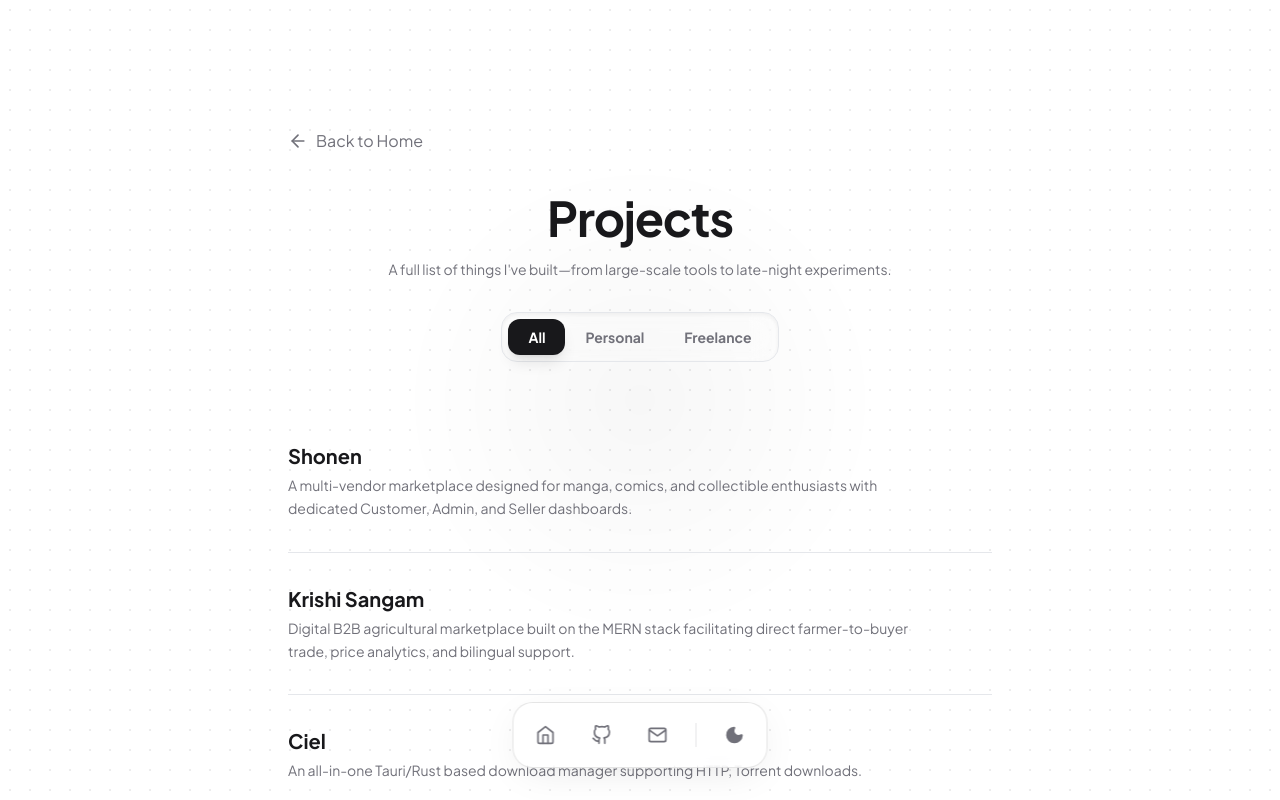
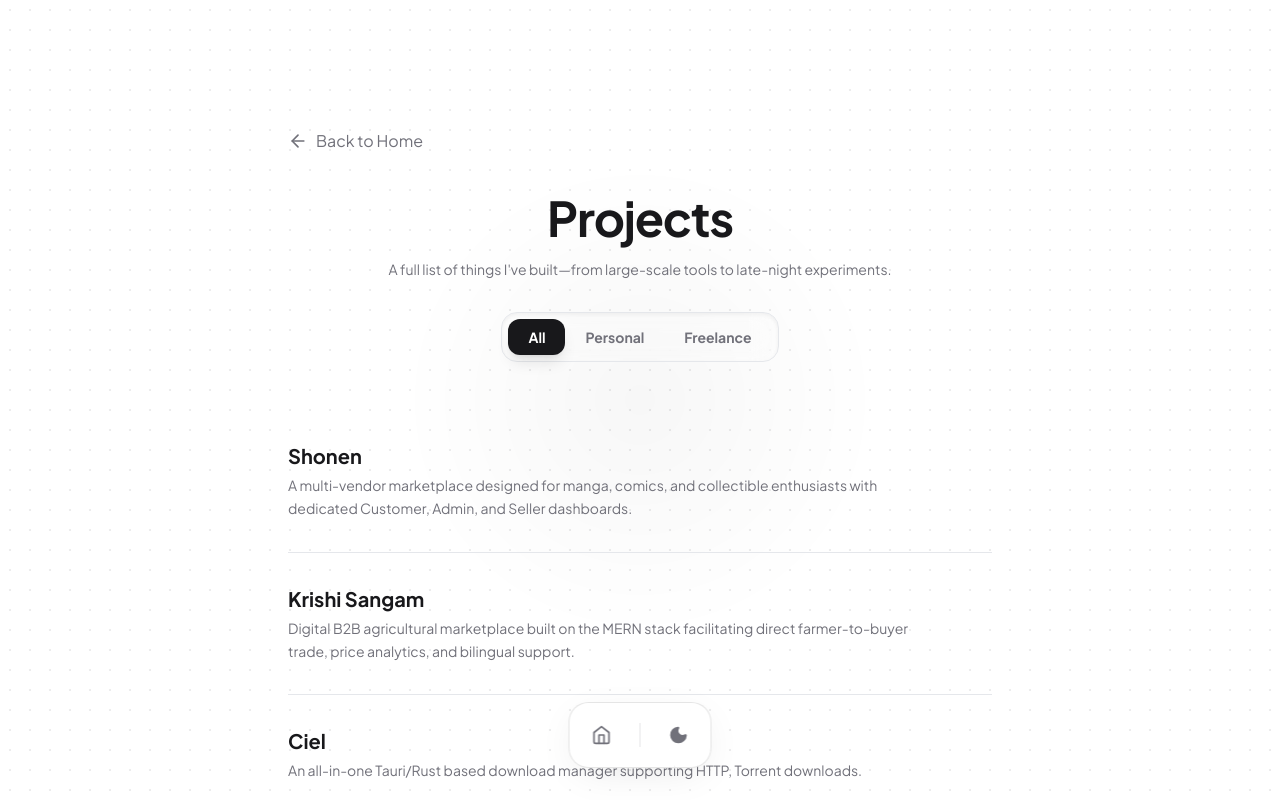
Before and after one commit to shubham-pathak1/portfolio, a React (Vite) app: page /projects in a window 1280 px wide. Shown: the top 800 px of the page. Built offline with nearby package versions, Linux system fonts and the light colour scheme.

Commit message:
refactor(ui): removed mail and github socials from dock, added github icon to about me section

```diff
--- a/src/components/sections/About.tsx
+++ b/src/components/sections/About.tsx
@@ -1,6 +1,6 @@
 import { motion, AnimatePresence } from "framer-motion";
 import { useState } from "react";
-import { Download, Mail, Linkedin } from "lucide-react";
+import { Download, Mail, Linkedin, Github } from "lucide-react";
 import profileImage from "../../assets/my_img.jpg";
 import rustIcon from "../../assets/rust.png";
 
@@ -16,6 +16,24 @@ export const About = () => {
         { id: "linux", name: "Linux", icon: "https://ik.imagekit.io/shubhampathak/portfolio/icons/linux-original.svg" }
     ];
 
+    const socials = [
+        {
+            href: "https://www.linkedin.com/in/shubham-pathak-05366b272/",
+            label: "Open LinkedIn profile",
+            icon: Linkedin
+        },
+        {
+            href: "mailto:shubhamxkcd@gmail.com",
+            label: "Send an email",
+            icon: Mail
+        },
+        {
+            href: "https://github.com/shubham-pathak1",
+            label: "Open GitHub profile",
+            icon: Github
+        }
+    ];
+
     return (
         <section className="min-h-[85vh] flex flex-col justify-center mb-24 relative">
             <motion.div
@@ -23,7 +41,7 @@ export const About = () => {
                 whileInView={{ y: 0, opacity: 1 }}
                 viewport={{ once: true, margin: "-100px" }}
                 transition={{ duration: 0.8, ease: [0.16, 1, 0.3, 1] }}
-                className="flex flex-col md:grid md:grid-cols-[320px_1fr] gap-4 md:gap-12 items-start"
+                className="group flex flex-col md:grid md:grid-cols-[320px_1fr] gap-4 md:gap-12 items-start"
             >
                 <div className="flex flex-row md:flex-col md:mx-0 gap-6 md:gap-8 items-center md:items-start shrink-0 w-full md:w-auto mb-2 md:mb-0">
                     <div className="relative p-1 md:p-2 rounded-full md:rounded-[2rem] bg-surface/50 border border-border/50 backdrop-blur-sm transition-all duration-500 group-hover:border-text-primary/20 shrink-0">
@@ -33,35 +51,75 @@ export const About = () => {
                                 alt="Shubham Pathak"
                                 loading="lazy"
                                 decoding="async"
-                                className="w-full h-full object-cover object-center scale-[1.7] md:scale-[1.8] grayscale group-hover:grayscale-0 transition-all duration-700 ease-out"
+                                className="w-full h-full object-cover object-center scale-[1.7] md:scale-[1.8] grayscale transition-all duration-700 ease-out"
                             />
                         </div>
-                        {/* Decorative Corner Accent (Desktop Only) */}
+
                         <div className="hidden md:block absolute -bottom-2 -right-2 w-12 h-12 border-b-2 border-r-2 border-text-primary/20 rounded-br-[2rem] group-hover:border-text-primary/40 transition-colors duration-500" />
                     </div>
 
                     <div className="flex md:hidden flex-col gap-1">
-                        <h2 className="text-3xl font-bold text-text-primary tracking-tight">About Me</h2>
+                        <h2 className="text-3xl font-bold text-text-primary tracking-tight">
+                            About Me
+                        </h2>
                     </div>
                 </div>
 
                 <div className="flex flex-col items-start text-left w-full">
-                    <h1 className="sr-only">Shubham Pathak | Software Engineer & Designer</h1>
-                    <h2 className="hidden md:block text-4xl md:text-5xl font-bold text-text-primary mb-8 leading-tight">About Me</h2>
-                    <div className="space-y-6 mb-8 md:mb-10">
+                    <h1 className="sr-only">
+                        Shubham Pathak | Software Engineer & Designer
+                    </h1>
+
+                    <h2 className="hidden md:block text-4xl md:text-5xl font-bold text-text-primary mb-8 leading-tight">
+                        About Me
+                    </h2>
+
+                    <div className="space-y-6 mb-8 md:mb-6">
                         <p className="text-text-primary md:text-text-secondary text-base md:text-xl leading-relaxed">
-                            I'm <span className="text-text-primary font-bold">Shubham</span>, a <span className="text-text-primary font-bold">full-stack developer</span> with a keen interest in <span className="text-text-primary font-bold">interaction design</span>. My work mainly revolves around <span className="text-text-primary font-bold">React</span>, <span className="text-text-primary font-bold">TypeScript</span>, and <span className="text-text-primary font-bold">Node.js</span>. I also have a deep appreciation for the <span className="text-text-primary font-bold">Linux ecosystem</span> and trying out new distros.
+                            I'm{" "}
+                            <span className="text-text-primary font-bold">
+                                Shubham
+                            </span>
+                            , a{" "}
+                            <span className="text-text-primary font-bold">
+                                full-stack developer
+                            </span>{" "}
+                            with a keen interest in{" "}
+                            <span className="text-text-primary font-bold">
+                                interaction design
+                            </span>
+                            . My work mainly revolves around{" "}
+                            <span className="text-text-primary font-bold">
+                                React
+                            </span>
+                            ,{" "}
+                            <span className="text-text-primary font-bold">
+                                TypeScript
+                            </span>
+                            , and{" "}
+                            <span className="text-text-primary font-bold">
+                                Node.js
+                            </span>
+                            . I also have a deep appreciation for the{" "}
+                            <span className="text-text-primary font-bold">
+                                Linux ecosystem
+                            </span>{" "}
+                            and trying out new distros.
                         </p>
                     </div>
 
+                    <div className="flex flex-col gap-10 md:gap-8 w-full">
+                        <div className="flex flex-col gap-4 items-start">
+                            <span className="text-sm font-medium text-text-secondary">
+                                Core stack & tools
+                            </span>
 
-
-                    <div className="flex flex-col gap-10 md:gap-12 w-full">
-                        <div className="flex flex-col gap-4 items-start">
-                            <span className="text-sm font-medium text-text-secondary">Core stack & tools</span>
                             <div className="flex flex-wrap gap-2.5 md:gap-4 items-center w-full">
                                 {skills.map((skill) => (
-                                    <div key={skill.id} className="relative group/skill z-0 hover:z-[100] focus-within:z-[100] w-10 h-10 flex items-center justify-center">
+                                    <div
+                                        key={skill.id}
+                                        className="relative group/skill z-0 hover:z-[100] focus-within:z-[100] w-10 h-10 flex items-center justify-center"
+                                    >
                                         <motion.button
                                             type="button"
                                             onMouseEnter={() => setHoveredSkill(skill.id)}
@@ -73,12 +131,16 @@ export const About = () => {
                                                 y: -5,
                                                 scale: 1.1,
                                                 zIndex: 50,
-                                                transition: { type: "spring", stiffness: 400, damping: 25 }
+                                                transition: {
+                                                    type: "spring",
+                                                    stiffness: 400,
+                                                    damping: 25
+                                                }
                                             }}
                                             aria-label={skill.name}
                                             className="w-10 h-10 rounded-full bg-surface-hover border border-border/50 grid place-items-center shadow-sm cursor-pointer relative appearance-none focus-visible:outline focus-visible:outline-2 focus-visible:outline-text-primary focus-visible:outline-offset-2"
                                         >
-                                            {skill.id === 'nextjs' ? (
+                                            {skill.id === "nextjs" ? (
                                                 <img
                                                     src={skill.icon}
                                                     alt={skill.name}
@@ -98,12 +160,25 @@ export const About = () => {
                                         <AnimatePresence>
                                             {hoveredSkill === skill.id && (
                                                 <motion.div
-                                                    initial={{ opacity: 0, y: 10, x: "-50%" }}
-                                                    animate={{ opacity: 1, y: 0, x: "-50%" }}
-                                                    exit={{ opacity: 0, y: 5, x: "-50%" }}
+                                                    initial={{
+                                                        opacity: 0,
+                                                        y: 10,
+                                                        x: "-50%"
+                                                    }}
+                                                    animate={{
+                                                        opacity: 1,
+                                                        y: 0,
+                                                        x: "-50%"
+                                                    }}
+                                                    exit={{
+                                                        opacity: 0,
+                                                        y: 5,
+                                                        x: "-50%"
+                                                    }}
                                                     className="absolute -top-12 left-1/2 px-3 py-1.5 rounded-lg bg-text-primary border border-text-primary shadow-2xl text-bg text-[10px] font-bold uppercase tracking-widest whitespace-nowrap z-[9999] pointer-events-none"
                                                 >
                                                     {skill.name}
+
                                                     <div className="absolute -bottom-1 left-1/2 -translate-x-1/2 w-2 h-2 bg-text-primary rotate-45" />
                                                 </motion.div>
                                             )}
@@ -113,7 +188,7 @@ export const About = () => {
                             </div>
                         </div>
 
-                        {/* Mobile-Only CTA Block (Relocated) */}
+                        {/* Mobile CTA */}
                         <div className="flex md:hidden items-center gap-3 w-full mb-10">
                             <a
                                 href="https://drive.google.com/file/d/12KIoZCeB7_BWNRpRyWUmXj2ica6L4b1w/view?usp=drive_link"
@@ -126,27 +201,27 @@ export const About = () => {
                                 Resume / CV
                             </a>
 
-                            {/* Minimal Social Row */}
                             <div className="flex items-center gap-4 px-2">
+                                {socials.map((social) => {
+                                    const Icon = social.icon;
+
+                                    return (
                                         <a
-                                    href="https://www.linkedin.com/in/shubham-pathak-05366b272/"
+                                            key={social.href}
+                                            href={social.href}
                                             target="_blank"
                                             rel="noopener noreferrer"
-                                    aria-label="Open LinkedIn profile"
+                                            aria-label={social.label}
                                             className="text-text-secondary hover:text-text-primary transition-colors"
                                         >
-                                    <Linkedin size={22} />
+                                            <Icon size={22} />
                                         </a>
-                                <a
-                                    href="mailto:shubhamxkcd@gmail.com"
-                                    aria-label="Send an email"
-                                    className="text-text-secondary hover:text-text-primary transition-colors"
-                                >
-                                    <Mail size={22} />
-                                </a>
+                                    );
+                                })}
                             </div>
                         </div>
 
+                        {/* Desktop CTA */}
                         <div className="hidden md:flex flex-wrap items-center justify-center md:justify-start gap-6">
                             <div className="flex items-center gap-3 flex-wrap justify-center">
                                 <a
@@ -162,22 +237,22 @@ export const About = () => {
                             </div>
 
                             <div className="flex items-center gap-2 px-4 py-2 rounded-xl bg-surface-hover/50 border border-border/50">
+                                {socials.map((social) => {
+                                    const Icon = social.icon;
+
+                                    return (
                                         <a
-                                    href="https://www.linkedin.com/in/shubham-pathak-05366b272/"
+                                            key={social.href}
+                                            href={social.href}
                                             target="_blank"
                                             rel="noopener noreferrer"
-                                    aria-label="Open LinkedIn profile"
+                                            aria-label={social.label}
                                             className="text-text-secondary hover:text-text-primary transition-all p-1.5"
                                         >
-                                    <Linkedin size={18} />
+                                            <Icon size={18} />
                                         </a>
-                                <a
-                                    href="mailto:shubhamxkcd@gmail.com"
-                                    aria-label="Send an email"
-                                    className="text-text-secondary hover:text-text-primary transition-all p-1.5"
-                                >
-                                    <Mail size={18} />
-                                </a>
+                                    );
+                                })}
                             </div>
                         </div>
                     </div>
--- a/src/components/ui/Dock.tsx
+++ b/src/components/ui/Dock.tsx
@@ -12,19 +12,6 @@ const HomeIcon = () => (
     <svg viewBox="0 0 24 24" fill="none" stroke="currentColor" strokeWidth="2" strokeLinecap="round" strokeLinejoin="round" className="w-5 h-5">
         <path d="M3 9l9-7 9 7v11a2 2 0 0 1-2 2H5a2 2 0 0 1-2-2z" />
         <polyline points="9 22 9 12 15 12 15 22" />
-    </svg>
-);
-
-const GithubIcon = () => (
-    <svg viewBox="0 0 24 24" fill="none" stroke="currentColor" strokeWidth="2" strokeLinecap="round" strokeLinejoin="round" className="w-5 h-5">
-        <path d="M9 19c-5 1.5-5-2.5-7-3m14 6v-3.87a3.37 3.37 0 0 0-.94-2.61c3.14-.35 6.44-1.54 6.44-7A5.44 5.44 0 0 0 20 4.77 5.07 5.07 0 0 0 19.91 1S18.73.65 16 2.48a13.38 13.38 0 0 0-7 0C6.27.65 5.09 1 5.09 1A5.07 5.07 0 0 0 5 4.77a5.44 5.44 0 0 0-1.5 3.78c0 5.42 3.3 6.61 6.44 7A3.37 3.37 0 0 0 9 18.13V22" />
-    </svg>
-);
-
-const MailIcon = () => (
-    <svg viewBox="0 0 24 24" fill="none" stroke="currentColor" strokeWidth="2" strokeLinecap="round" strokeLinejoin="round" className="w-5 h-5">
-        <path d="M4 4h16c1.1 0 2 .9 2 2v12c0 1.1-.9 2-2 2H4c-1.1 0-2-.9-2-2V6c0-1.1.9-2 2-2z" />
-        <polyline points="22,6 12,13 2,6" />
     </svg>
 );
 
@@ -58,13 +45,6 @@ export const Dock = ({ theme, toggleTheme }: DockProps) => {
                     <HomeIcon />
                 </DockButton>
 
-                <DockLink href="https://github.com/shubham-pathak1" label="Open GitHub profile">
-                    <GithubIcon />
-                </DockLink>
-
-                <DockLink href="mailto:shubhamxkcd@gmail.com" label="Send an email">
-                    <MailIcon />
-                </DockLink>
 
                 <div className="w-px bg-border mx-1 my-auto h-6" />
 
@@ -85,16 +65,3 @@ const DockButton = ({ children, onClick, label }: { children: React.ReactNode; o
         {children}
     </button>
 );
-
-const DockLink = ({ children, href, label }: { children: React.ReactNode; href: string; label: string }) => (
-    <a
-        href={href}
-        target={href.startsWith("mailto:") ? undefined : "_blank"}
-        rel={href.startsWith("mailto:") ? undefined : "noopener noreferrer"}
-        aria-label={label}
-        title={label}
-        className="w-11 h-11 rounded-xl grid place-items-center text-text-secondary transition-all duration-200 hover:bg-surface-hover hover:text-text-primary hover:-translate-y-1 focus-visible:outline focus-visible:outline-2 focus-visible:outline-text-primary focus-visible:outline-offset-2"
-    >
-        {children}
-    </a>
-);
```
Lines whose indentation alone changed are shown as unchanged.
